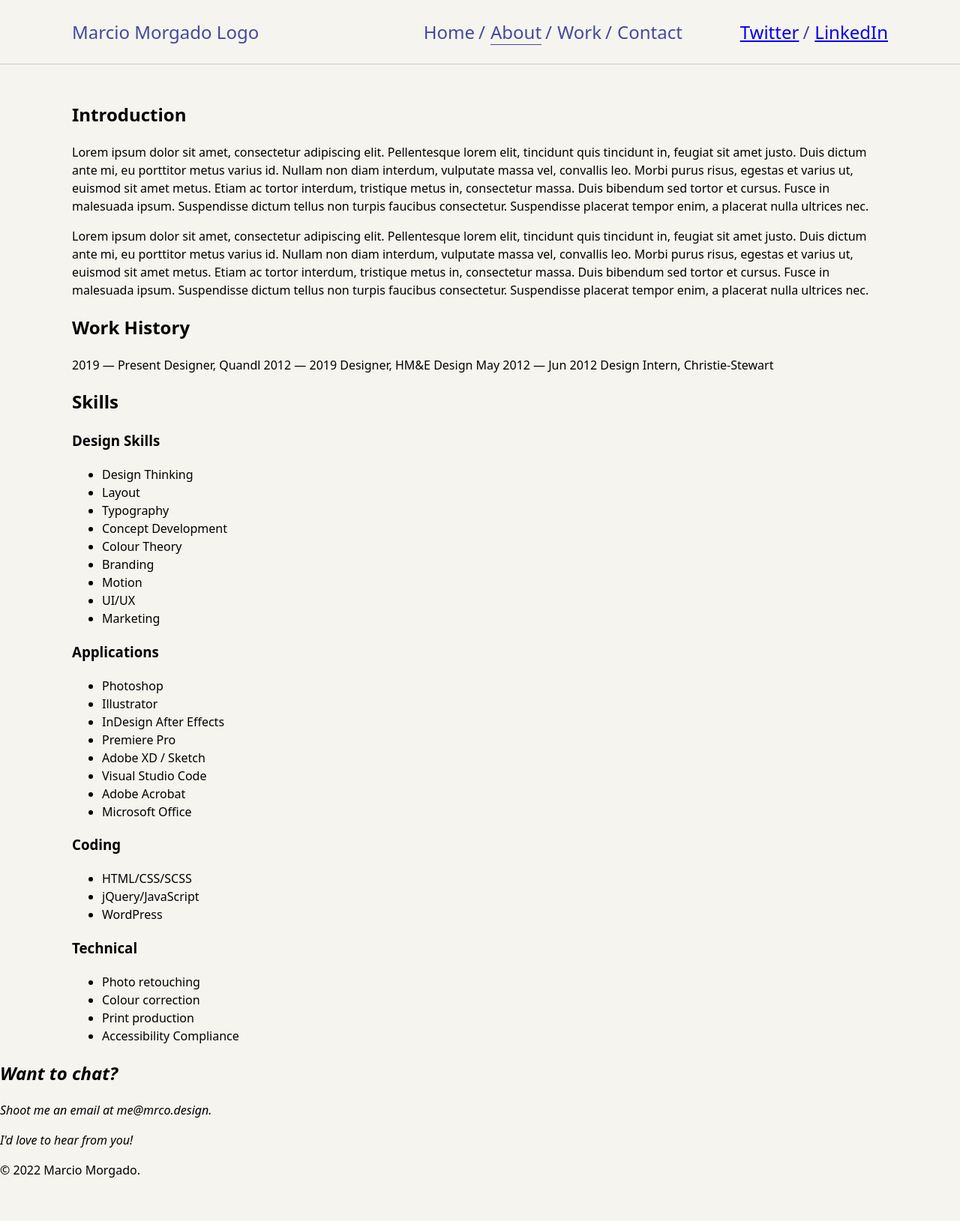
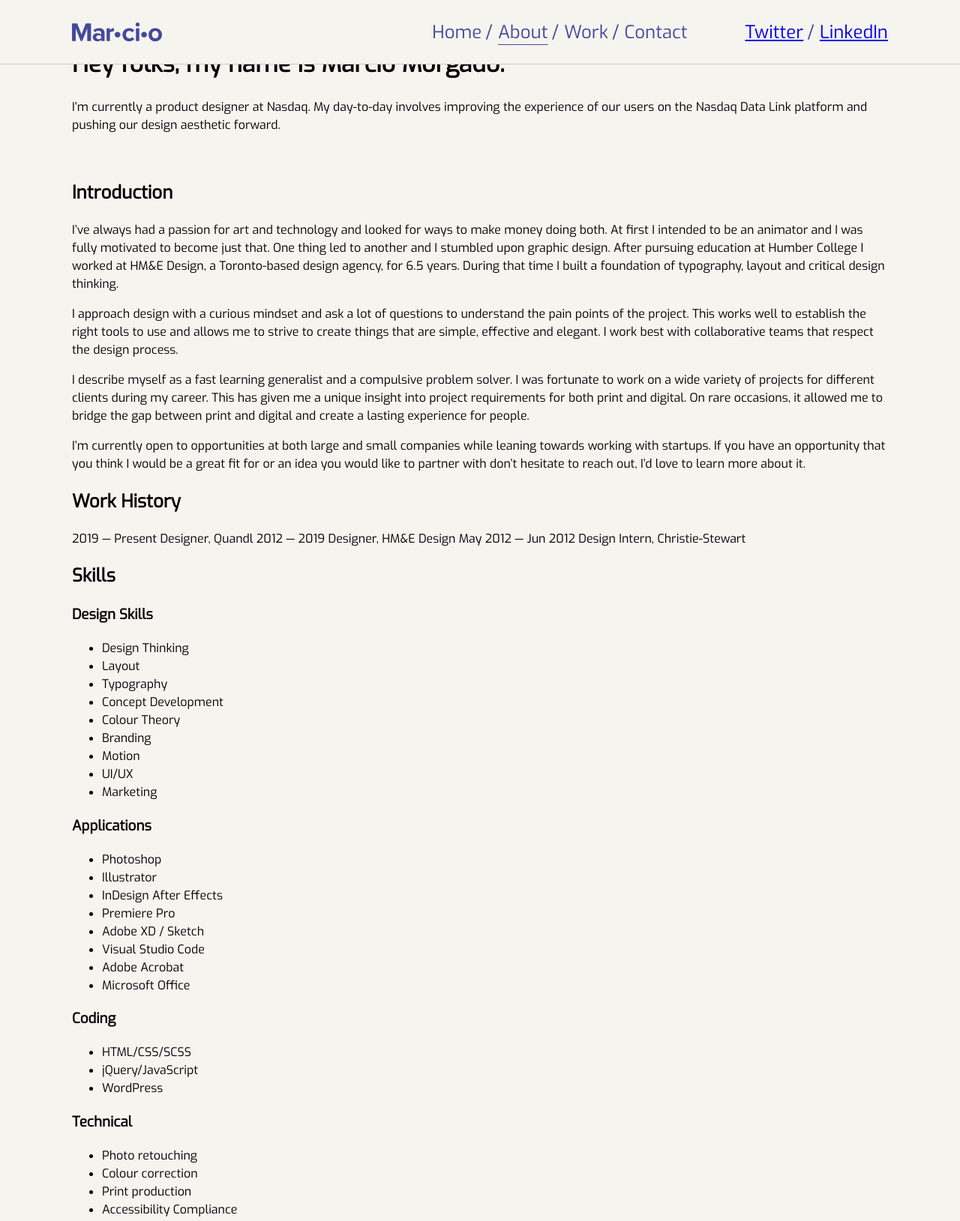
Before and after one commit to marciom/portfolio-2022, a Gatsby site in the folder gatsby/: page /about-me in a window 1280 px wide. Shown: the top 1629 px of the page at 75% size. Before the commit the page ends 1589 px from the top, so only its background shows below. Built offline with nearby package versions, Linux system fonts and the light colour scheme; Gatsby itself is replaced by a stand-in of ours.

Commit message:
added typography styles and styled the home page

```diff
--- a/gatsby/package.json
+++ b/gatsby/package.json
@@ -14,6 +14,8 @@
     "clean": "gatsby clean"
   },
   "dependencies": {
+    "@fontsource/crimson-pro": "^4.5.8",
+    "@fontsource/exo": "^4.5.8",
     "gatsby": "^4.16.0",
     "gatsby-plugin-react-helmet": "^5.16.0",
     "react": "^18.1.0",
--- a/gatsby/src/components/Footer.js
+++ b/gatsby/src/components/Footer.js
@@ -1,9 +1,41 @@
 import React from "react";
+import styled from "styled-components";
+
+const FooterStyle = styled.footer`
+    background: white;
+
+    padding-top: 20px;
+    padding-bottom: 40px;
+    display: flex;
+    flex-direction: column;
+    justify-content: space-between;
+
+    font-size: 1.5rem /* 24/16 */;
+
+    address {
+        margin-bottom: 10vh;
+    }
+
+    h2,
+    p {
+        margin: 0;
+    }
+
+    h2 {
+        font-size: 10vw;
+        color: var(--purple);
+        letter-spacing: -1px;
+
+        @media screen and (min-width: 768px) {
+            font-size: 2.34em /* 56/16 */;
+        }
+    }
+`;
 
 export default function Footer() {
     return (
         <>
-            <footer>
+            <FooterStyle>
                 <address>
                     <h2>Want to chat?</h2>
                     <p>Shoot me an email at me@mrco.design.</p>
@@ -11,7 +43,7 @@ export default function Footer() {
                 </address>
 
                 <p>&copy; {new Date().getFullYear()} Marcio Morgado.</p>
-            </footer>
+            </FooterStyle>
         </>
     );
 }
--- a/gatsby/src/components/Layout.js
+++ b/gatsby/src/components/Layout.js
@@ -4,13 +4,8 @@ import Footer from "./Footer";
 import Nav from "./Nav";
 
 import "sanitize.css";
-import "sanitize.css/typography.css";
 import GlobalStyle from "../styles/GlobalStyles";
-import styled from "styled-components";
-
-const Main = styled.main`
-    padding: 0 7.5vw;
-`;
+import Typography from "../styles/Typography";
 
 export default function Layout({ children, breadcrumbs }) {
     return (
@@ -24,10 +19,11 @@ export default function Layout({ children, breadcrumbs }) {
             </Helmet>
 
             <GlobalStyle />
+            <Typography />
 
             <Nav />
 
-            <Main> {children} </Main>
+            <main> {children} </main>
 
             <Footer />
         </>
--- /dev/null
+++ b/gatsby/src/components/Logo.js
@@ -0,0 +1,62 @@
+import React from "react";
+import styled from "styled-components";
+
+const LogoStyle = styled.svg`
+    width: 120px;
+`;
+
+const Logo = () => (
+    <LogoStyle viewBox="0 0 89 19" aria-labelledby="logoTitle">
+        <title id="logoTitle">Marcio Morgado logo</title>
+        <path
+            className="letter"
+            fill-rule="evenodd"
+            clip-rule="evenodd"
+            d="M15.08 18.3559H18.798V1.01392H13.598L9.386 11.8299L5.174 1.01392H0V18.3559H3.692V5.87592L8.58 18.3559H10.192L15.08 5.87592V18.3559Z"
+        />
+        <path
+            className="letter"
+            fill-rule="evenodd"
+            clip-rule="evenodd"
+            d="M32.2139 18.3558H28.9119V17.0558C28.0539 18.0698 26.5719 18.6678 24.9339 18.6678C22.9319 18.6678 20.5659 17.3158 20.5659 14.5078C20.5659 11.5698 22.9319 10.5038 24.9339 10.5038C26.5979 10.5038 28.0799 11.0238 28.9119 12.0378V10.2958C28.9119 9.02184 27.8199 8.18984 26.1559 8.18984C24.8039 8.18984 23.5559 8.68384 22.4899 9.67184L21.2419 7.46184C22.7759 6.10984 24.7519 5.48584 26.7279 5.48584C29.5879 5.48584 32.2139 6.62984 32.2139 10.2438V18.3558ZM26.2599 16.4318C27.3259 16.4318 28.3659 16.0678 28.9119 15.3398V13.7798C28.3659 13.0518 27.3259 12.6878 26.2599 12.6878C24.9599 12.6878 23.8939 13.3638 23.8939 14.5858C23.8939 15.7558 24.9599 16.4318 26.2599 16.4318Z"
+        />
+        <path
+            className="letter"
+            fill-rule="evenodd"
+            clip-rule="evenodd"
+            d="M34.1899 18.3557H37.4919V10.0617C38.0379 9.25572 39.4939 8.63172 40.5859 8.63172C40.9499 8.63172 41.2619 8.68372 41.4959 8.73572V5.51172C39.9359 5.51172 38.3759 6.39572 37.4919 7.51372V5.79772H34.1899V18.3557Z"
+        />
+        <path
+            className="dot"
+            fill-rule="evenodd"
+            clip-rule="evenodd"
+            d="M45.0314 14.8459C46.5654 14.8459 47.8394 13.5719 47.8394 12.0639C47.8394 10.5299 46.5654 9.25586 45.0314 9.25586C43.4974 9.25586 42.2234 10.5299 42.2234 12.0639C42.2234 13.5719 43.4974 14.8459 45.0314 14.8459Z"
+        />
+        <path
+            className="letter"
+            fill-rule="evenodd"
+            clip-rule="evenodd"
+            d="M49.9712 12.0638C49.9712 15.9378 52.7532 18.6678 56.6272 18.6678C59.2012 18.6678 60.7612 17.5498 61.5932 16.3798L59.4352 14.3778C58.8372 15.2098 57.9272 15.7298 56.7832 15.7298C54.7812 15.7298 53.3772 14.2478 53.3772 12.0638C53.3772 9.87984 54.7812 8.42384 56.7832 8.42384C57.9272 8.42384 58.8372 8.89184 59.4352 9.77584L61.5932 7.74784C60.7612 6.60384 59.2012 5.48584 56.6272 5.48584C52.7532 5.48584 49.9712 8.21584 49.9712 12.0638Z"
+        />
+        <path
+            className="letter"
+            fill-rule="evenodd"
+            clip-rule="evenodd"
+            d="M66.8451 1.97576C66.8451 3.06776 65.9611 3.95176 64.8691 3.95176C63.8031 3.95176 62.8931 3.06776 62.8931 1.97576C62.8931 0.883756 63.8031 -0.000244141 64.8691 -0.000244141C65.9611 -0.000244141 66.8451 0.883756 66.8451 1.97576ZM66.5331 18.3558H63.2311V5.79776H66.5331V18.3558Z"
+        />
+        <path
+            className="dot"
+            fill-rule="evenodd"
+            clip-rule="evenodd"
+            d="M71.2907 14.8459C72.8247 14.8459 74.0987 13.5719 74.0987 12.0639C74.0987 10.5299 72.8247 9.25586 71.2907 9.25586C69.7567 9.25586 68.4827 10.5299 68.4827 12.0639C68.4827 13.5719 69.7567 14.8459 71.2907 14.8459Z"
+        />
+        <path
+            className="letter"
+            fill-rule="evenodd"
+            clip-rule="evenodd"
+            d="M82.3404 18.6678C86.5004 18.6678 88.9964 15.6518 88.9964 12.0638C88.9964 8.50184 86.5004 5.48584 82.3404 5.48584C78.2064 5.48584 75.7104 8.50184 75.7104 12.0638C75.7104 15.6518 78.2064 18.6678 82.3404 18.6678ZM82.3404 15.7298C80.2864 15.7298 79.1424 14.0398 79.1424 12.0638C79.1424 10.1138 80.2864 8.42384 82.3404 8.42384C84.3944 8.42384 85.5644 10.1138 85.5644 12.0638C85.5644 14.0398 84.3944 15.7298 82.3404 15.7298Z"
+        />
+    </LogoStyle>
+);
+
+export default Logo;
--- a/gatsby/src/components/Nav.js
+++ b/gatsby/src/components/Nav.js
@@ -1,23 +1,29 @@
 import React from "react";
 import styled from "styled-components";
 import { Link } from "gatsby";
+import Logo from "./Logo";
 
 const HeaderStyle = styled.header`
-    padding-top: 30px;
-    position: fixed;
+    --padding-top-1-8: 1.8em;
+
     width: 100%;
-    top: 0;
-    left: 0;
-    z-index: 1;
-    background-color: var(--cream);
+    padding-top: var(--padding-top-1-8);
+    padding-bottom: var(--padding-top-1-8);
+
     display: flex;
     justify-content: space-between;
     height: 30px;
     align-items: center;
+
+    position: fixed;
+    top: 0;
+    left: 0;
+    z-index: 1;
+
+    font-size: 1.5rem;
+    color: hsl(237, 39%, 44%);
+    background-color: var(--cream);
     box-shadow: inset 0px -1px 0px rgba(102, 99, 91, 0.3);
-    font-size: 1.5rem;
-    padding: 1.8em 7.5vw;
-    color: hsl(237, 39%, 44%);
 
     nav {
         display: flex;
@@ -56,8 +62,7 @@ export default function Nav() {
     return (
         <>
             <HeaderStyle>
-                <LinkStyle to="/">Marcio Morgado Logo</LinkStyle>
-
+                <Logo />
                 <nav>
                     <ul>
                         <li>
--- a/gatsby/src/pages/about-me.js
+++ b/gatsby/src/pages/about-me.js
@@ -6,38 +6,61 @@ export default function AboutPage() {
         <>
             <Layout breadcrumbs={["About Me"]}>
                 <section>
-                    <h1>
-                        I strive to create things that are <span>simple</span>,{" "}
-                        <span>effective</span> and <span>elegant</span>.
-                    </h1>
+                    {/* Pull out quote */}
+                    <p>
+                        I strive to create things that are simple, effective and
+                        elegant.
+                    </p>
+
+                    <h1>Hey folks, my name is Marcio Morgado.</h1>
+                    <p>
+                        I’m currently a product designer at Nasdaq. My
+                        day-to-day involves improving the experience of our
+                        users on the Nasdaq Data Link platform and pushing our
+                        design aesthetic forward.
+                    </p>
+
                     <img src="" alt="" />
 
                     <h2>Introduction</h2>
                     <p>
-                        Lorem ipsum dolor sit amet, consectetur adipiscing elit.
-                        Pellentesque lorem elit, tincidunt quis tincidunt in,
-                        feugiat sit amet justo. Duis dictum ante mi, eu
-                        porttitor metus varius id. Nullam non diam interdum,
-                        vulputate massa vel, convallis leo. Morbi purus risus,
-                        egestas et varius ut, euismod sit amet metus. Etiam ac
-                        tortor interdum, tristique metus in, consectetur massa.
-                        Duis bibendum sed tortor et cursus. Fusce in malesuada
-                        ipsum. Suspendisse dictum tellus non turpis faucibus
-                        consectetur. Suspendisse placerat tempor enim, a
-                        placerat nulla ultrices nec.
+                        I’ve always had a passion for art and technology and
+                        looked for ways to make money doing both. At first I
+                        intended to be an animator and I was fully motivated to
+                        become just that. One thing led to another and I
+                        stumbled upon graphic design. After pursuing education
+                        at Humber College I worked at HM&E Design, a
+                        Toronto-based design agency, for 6.5 years. During that
+                        time I built a foundation of typography, layout and
+                        critical design thinking.
                     </p>
+
                     <p>
-                        Lorem ipsum dolor sit amet, consectetur adipiscing elit.
-                        Pellentesque lorem elit, tincidunt quis tincidunt in,
-                        feugiat sit amet justo. Duis dictum ante mi, eu
-                        porttitor metus varius id. Nullam non diam interdum,
-                        vulputate massa vel, convallis leo. Morbi purus risus,
-                        egestas et varius ut, euismod sit amet metus. Etiam ac
-                        tortor interdum, tristique metus in, consectetur massa.
-                        Duis bibendum sed tortor et cursus. Fusce in malesuada
-                        ipsum. Suspendisse dictum tellus non turpis faucibus
-                        consectetur. Suspendisse placerat tempor enim, a
-                        placerat nulla ultrices nec.
+                        I approach design with a curious mindset and ask a lot
+                        of questions to understand the pain points of the
+                        project. This works well to establish the right tools to
+                        use and allows me to strive to create things that are
+                        simple, effective and elegant. I work best with
+                        collaborative teams that respect the design process.
+                    </p>
+
+                    <p>
+                        I describe myself as a fast learning generalist and a
+                        compulsive problem solver. I was fortunate to work on a
+                        wide variety of projects for different clients during my
+                        career. This has given me a unique insight into project
+                        requirements for both print and digital. On rare
+                        occasions, it allowed me to bridge the gap between print
+                        and digital and create a lasting experience for people.
+                    </p>
+
+                    <p>
+                        I’m currently open to opportunities at both large and
+                        small companies while leaning towards working with
+                        startups. If you have an opportunity that you think I
+                        would be a great fit for or an idea you would like to
+                        partner with don’t hesitate to reach out, I’d love to
+                        learn more about it.
                     </p>
 
                     <div>
--- a/gatsby/src/styles/GlobalStyles.js
+++ b/gatsby/src/styles/GlobalStyles.js
@@ -8,8 +8,15 @@ const GlobalStyle = createGlobalStyle`
     --black: rgba(19, 17, 18, 1);
 }
 
-body{
-    background-color: var(--cream);
+html{
+    background: var(--cream);
+    scrollbar-width: thin;
+    scrollbar-color: var(--purple) white;
+}
+
+
+header, main, footer {
+    padding: 0 7.5vw;
 }
 
 `;
--- /dev/null
+++ b/gatsby/src/styles/Typography.js
@@ -0,0 +1,18 @@
+import { createGlobalStyle } from "styled-components";
+import "@fontsource/exo";
+import "@fontsource/crimson-pro";
+
+const Typography = createGlobalStyle`
+
+.serif {
+    font-family: "Crimson Pro", serif;
+    font-weight: 300;
+}
+
+html {
+    font-family: "Exo", sans-serif;
+    font-weight: 300;
+}
+`;
+
+export default Typography;
```
Also changed, not shown: gatsby/src/pages/index.js (+48 -3 lines), 1 other file.
